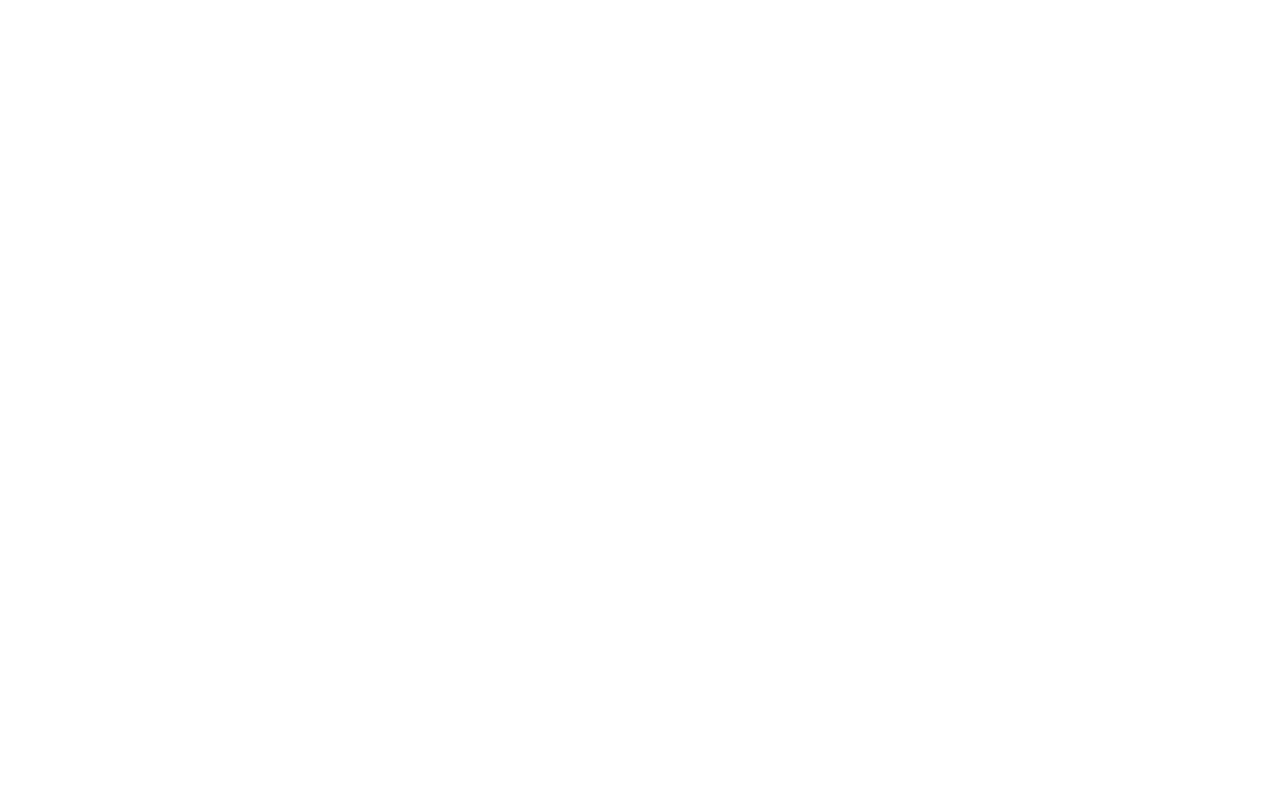
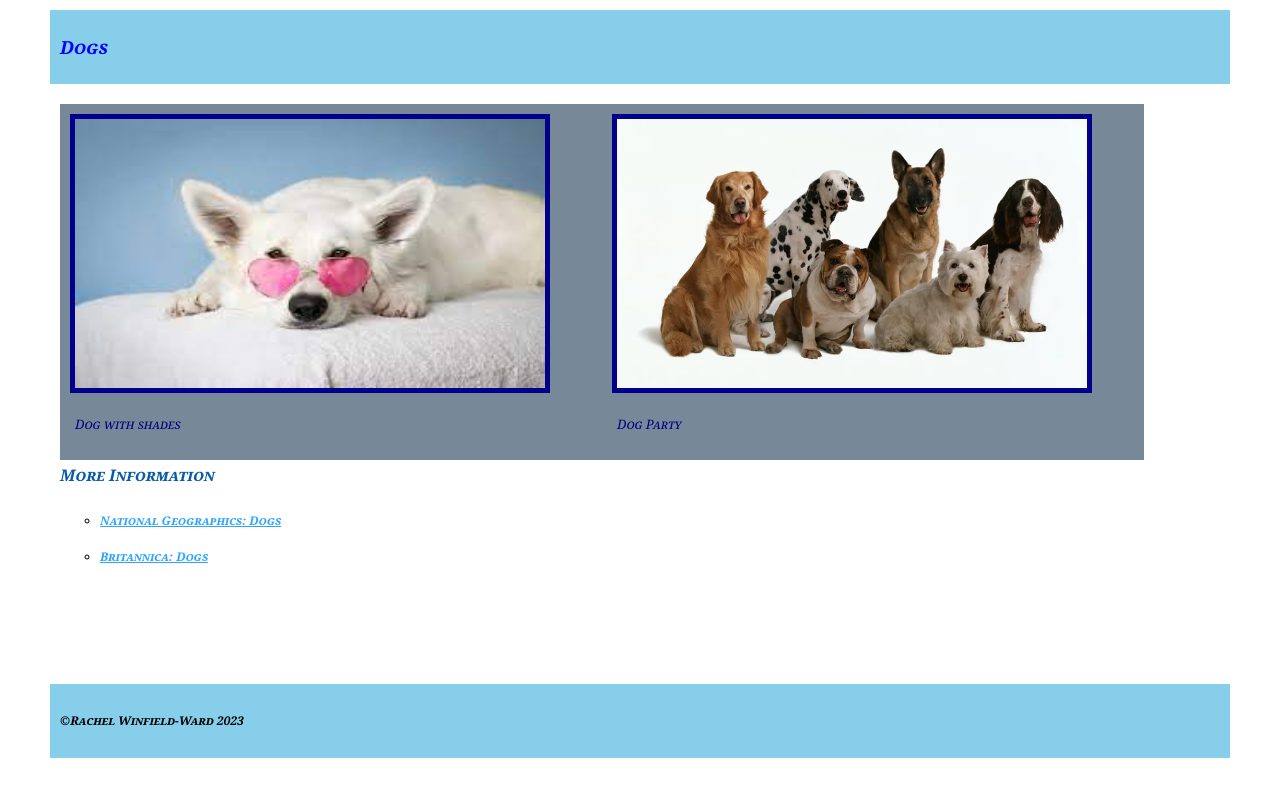
Before and after one commit to rwinfieldward/Midterm, a plain HTML site: page index.html in a window 1280 px wide. Drawn offline with Linux system fonts and the light colour scheme.

Commit message:
midterm final commit

```diff
--- a/css/main.css
+++ b/css/main.css
@@ -0,0 +1,60 @@
+body{
+    width: 100%;
+    max-width: 1200px;
+    margin: auto;
+    font: italic small-caps bold 12px/30px Georgia, serif;
+}
+.structural{
+    margin: 10px;
+    padding: 10px;
+}
+h1{
+    color: blue;
+    font-size: large;
+}
+h2{
+    color: rgb(8, 91, 168);
+    font-size: medium;
+}
+main{
+    height: 70vh;
+}
+.image{
+    border: 5px solid darkblue;
+    width: 90%;
+    height: 80%;
+}
+figure{
+    background-color: lightslategray;
+    width: 45%;
+    height: 60%;
+    margin: auto;
+    padding: 10px;
+    float: left;
+}
+
+section{
+    clear: both;
+}
+figcaption{
+    font-weight: 100;
+    font-size: small;
+    color: navy;
+    padding: 5px;
+}
+a{
+    color: rgb(47, 165, 255)
+}
+a:hover{
+    color: green;
+}
+ul{
+    list-style-type: circle;
+    line-height: 3em;
+}
+header{
+    background-color: skyblue;
+}
+footer{
+    background-color: skyblue;
+}
--- a/index.html
+++ b/index.html
@@ -3,9 +3,42 @@
 <head>
     <meta charset="UTF-8">
     <meta name="viewport" content="width=device-width, initial-scale=1.0">
-    <title>Document</title>
+    <meta name="keywords" content="midterm, assignment, project">
+    <meta name="description" content="school, project, Conestoga">
+    <link rel="stylesheet" type="text/css" href="css/normalize.css">
+    <link rel="stylesheet" type="text/css" href="css/main.css">
+    <!--Name: Rachel Winfield-Ward  Student Number: 8761871-->
+
+    <title>Dogs</title>
 </head>
 <body>
+    <header class="structural">
+        <h1>Dogs</h1>
+    </header>
+    <main class="structural">
+        <figure>
+            <img src="images/dog1.jpg" alt="Dog with sunglasses on, laying down" class="image">
+            <figcaption>Dog with shades</figcaption>
+        </figure>
+        <figure>
+            <img src="images/dog-group.webp" alt="Multiple dogs side by side" class="image">
+            <figcaption>Dog Party</figcaption>
+        </figure>
+        <section>
+            <h2>More Information</h2>
 
+            <ul>
+                <li>
+                    <a href="https://www.nationalgeographic.com/animals/mammals/facts/domestic-dog" target="_blank">National Geographics: Dogs</a>
+                </li>
+                <li>
+                    <a href="https://www.britannica.com/animal/dog" target="_blank">Britannica: Dogs</a>
+                </li>
+            </ul>
+        </section>
+    </main>
+    <footer class="structural">
+        <p>&copy;Rachel Winfield-Ward  2023</p>
+    </footer>
 </body>
 </html>
```
